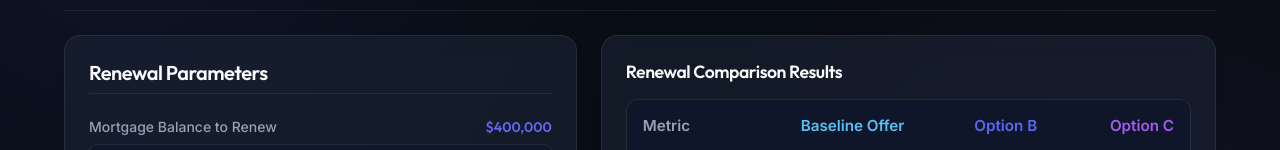
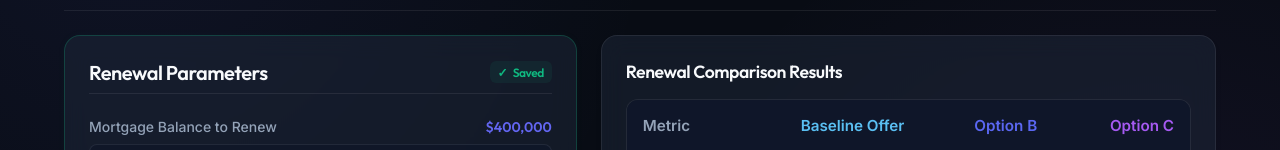
Before and after one commit to michaelsanford/Mortimer, a React (Vite) app: page / in a window 1280 px wide. Both pictures are taken after a click on the link "Renewal & Refinance". Shown: the part 256-406 px from the top of the page. Built offline with nearby package versions, Linux system fonts and the light colour scheme.

Commit message:
feat(autosave): implement full debounced autosave with visual status badges and card glows

```diff
--- a/src/components/PaydownSimulator.tsx
+++ b/src/components/PaydownSimulator.tsx
@@ -1,4 +1,4 @@
-import React, { useState, useMemo } from 'react';
+import React, { useState, useMemo, useEffect } from 'react';
 import { ChevronDown, ChevronUp, DollarSign, Percent, Sparkles } from 'lucide-react';
 import { calculateAmortization, getPaymentsPerYear, calculateRegularPayment } from '../utils/mortgageMath';
 import type { MortgageInputs, PaymentFrequency } from '../utils/mortgageMath';
@@ -30,6 +30,58 @@ interface PaydownSimulatorProps {
   initialProfile: MortgageInputs | null;
   onSaveProfile: (profile: MortgageInputs) => void;
 }
+
+const SaveStatusBadge: React.FC<{ status: 'saved' | 'pending' | 'saving' }> = ({ status }) => {
+  const config = {
+    saved: { color: 'var(--color-success)', text: 'Saved', bg: 'rgba(16, 185, 129, 0.08)' },
+    pending: { color: 'var(--color-warning)', text: 'Pending', bg: 'rgba(245, 158, 11, 0.08)' },
+    saving: { color: 'var(--color-primary)', text: 'Saving...', bg: 'rgba(99, 102, 241, 0.08)' }
+  };
+
+  const current = config[status];
+
+  return (
+    <div style={{
+      display: 'inline-flex',
+      alignItems: 'center',
+      gap: '0.35rem',
+      fontSize: '0.75rem',
+      fontWeight: 600,
+      color: current.color,
+      background: current.bg,
+      padding: '0.2rem 0.5rem',
+      borderRadius: '0.375rem',
+      transition: 'all 0.3s ease',
+      border: `1px solid ${current.color}33`,
+      height: '22px'
+    }}>
+      {status === 'saving' && (
+        <span style={{
+          display: 'inline-block',
+          width: '8px',
+          height: '8px',
+          border: `1.5px solid ${current.color}`,
+          borderTopColor: 'transparent',
+          borderRadius: '50%',
+          animation: 'spin 0.6s linear infinite'
+        }} />
+      )}
+      {status === 'pending' && (
+        <span style={{
+          width: '6px',
+          height: '6px',
+          background: current.color,
+          borderRadius: '50%',
+          animation: 'pulse 1.5s infinite ease-in-out'
+        }} />
+      )}
+      {status === 'saved' && (
+        <span style={{ color: current.color }}>✓</span>
+      )}
+      <span>{current.text}</span>
+    </div>
+  );
+};
 
 export const PaydownSimulator: React.FC<PaydownSimulatorProps> = ({ initialProfile, onSaveProfile }) => {
   // Local state for inputs
@@ -63,8 +115,7 @@ export const PaydownSimulator: React.FC<PaydownSimulatorProps> = ({ initialProfi
   const [paymentIncreasePercent, setPaymentIncreasePercent] = useState<number>(initialProfile?.prepayments?.paymentIncreasePercent || 0);
   const [paymentIncreaseFixed, setPaymentIncreaseFixed] = useState<number>(initialProfile?.prepayments?.paymentIncreaseFixed || 0);
 
-  const [isSaving, setIsSaving] = useState(false);
-  const [showSuccess, setShowSuccess] = useState(false);
+  const [saveStatus, setSaveStatus] = useState<'saved' | 'pending' | 'saving'>('saved');
 
   const calculatedRegularPayment = useMemo(() => {
     const principalForPayment = originalPrincipal && originalPrincipal > 0 ? originalPrincipal : principal;
@@ -154,11 +205,24 @@ export const PaydownSimulator: React.FC<PaydownSimulatorProps> = ({ initialProfi
     showPrepayments, lumpSumAmount, doubleUp, paymentIncreasePercent, paymentIncreaseFixed, initialProfile
   ]);
 
-  const handleSave = () => {
-    setIsSaving(true);
-    setTimeout(() => {
-      setIsSaving(false);
-      setShowSuccess(true);
+  // Set to pending when inputs change compared to initialProfile
+  useEffect(() => {
+    if (isDirty && saveStatus === 'saved') {
+      setSaveStatus('pending');
+    }
+  }, [isDirty, saveStatus]);
+
+  // Debounced autosave
+  useEffect(() => {
+    if (!isDirty) {
+      setSaveStatus('saved');
+      return;
+    }
+
+    setSaveStatus('pending');
+    const timer = setTimeout(() => {
+      setSaveStatus('saving');
+
       onSaveProfile({
         principal,
         interestRate,
@@ -179,11 +243,20 @@ export const PaydownSimulator: React.FC<PaydownSimulatorProps> = ({ initialProfi
         } : undefined
       });
 
-      setTimeout(() => {
-        setShowSuccess(false);
-      }, 2000);
-    }, 450);
-  };
+      const successTimer = setTimeout(() => {
+        setSaveStatus('saved');
+      }, 400);
+      return () => clearTimeout(successTimer);
+    }, 800);
+
+    return () => clearTimeout(timer);
+  }, [
+    isDirty,
+    principal, interestRate, amortizationYears, amortizationMonths, paymentFrequency, maturityDate, confirmedPayment,
+    originalPrincipal, originalAmortizationYears, originalAmortizationMonths, originalTermYears,
+    showPrepayments, lumpSumAmount, doubleUp, paymentIncreasePercent, paymentIncreaseFixed,
+    onSaveProfile
+  ]);
 
   // Line Chart Data
   const chartData = useMemo(() => {
@@ -285,9 +358,17 @@ export const PaydownSimulator: React.FC<PaydownSimulatorProps> = ({ initialProfi
 
       <div className="grid-main">
         {/* Inputs panel */}
-        <div className="card flex flex-col gap-4">
-          <h3 style={{ borderBottom: '1px solid var(--border-color)', paddingBottom: '0.5rem', marginBottom: '0.5rem' }}>
-            Mortgage Parameters
+        <div className={`card flex flex-col gap-4 card-${saveStatus}`}>
+          <h3 style={{
+            borderBottom: '1px solid var(--border-color)',
+            paddingBottom: '0.5rem',
+            marginBottom: '0.5rem',
+            display: 'flex',
+            justifyContent: 'space-between',
+            alignItems: 'center'
+          }}>
+            <span>Mortgage Parameters</span>
+            <SaveStatusBadge status={saveStatus} />
           </h3>
 
           {/* Group 1: Current Term & Balance */}
@@ -613,40 +694,6 @@ export const PaydownSimulator: React.FC<PaydownSimulatorProps> = ({ initialProfi
               </div>
             </div>
           )}
-
-          <button
-            type="button"
-            className="btn btn-primary w-full mt-4"
-            onClick={handleSave}
-            disabled={!isDirty || isSaving}
-            style={{
-              background: showSuccess ? 'var(--color-success)' : undefined,
-              borderColor: showSuccess ? 'var(--color-success)' : undefined,
-              transition: 'all 0.3s ease',
-            }}
-          >
-            {isSaving ? (
-              <>
-                <span style={{
-                  display: 'inline-block',
-                  width: '14px',
-                  height: '14px',
-                  border: '2px solid rgba(255,255,255,0.3)',
-                  borderTopColor: '#fff',
-                  borderRadius: '50%',
-                  animation: 'spin 0.6s linear infinite',
-                  marginRight: '0.5rem'
-                }} />
-                Saving...
-              </>
-            ) : showSuccess ? (
-              <span style={{ display: 'inline-flex', alignItems: 'center', gap: '0.25rem', animation: 'scaleUp 0.2s ease-out' }}>
-                ✓ Profile Saved!
-              </span>
-            ) : (
-              'Save as Active Profile'
-            )}
-          </button>
         </div>
 
         {/* Charts & Outcomes Panel */}
--- a/src/components/RateComparer.tsx
+++ b/src/components/RateComparer.tsx
@@ -35,6 +35,58 @@ interface RateComparerProps {
   onSaveProfile?: (newProfile: MortgageInputs) => void;
 }
 
+const SaveStatusBadge: React.FC<{ status: 'saved' | 'pending' | 'saving' }> = ({ status }) => {
+  const config = {
+    saved: { color: 'var(--color-success)', text: 'Saved', bg: 'rgba(16, 185, 129, 0.08)' },
+    pending: { color: 'var(--color-warning)', text: 'Pending', bg: 'rgba(245, 158, 11, 0.08)' },
+    saving: { color: 'var(--color-primary)', text: 'Saving...', bg: 'rgba(99, 102, 241, 0.08)' }
+  };
+
+  const current = config[status];
+
+  return (
+    <div style={{
+      display: 'inline-flex',
+      alignItems: 'center',
+      gap: '0.35rem',
+      fontSize: '0.75rem',
+      fontWeight: 600,
+      color: current.color,
+      background: current.bg,
+      padding: '0.2rem 0.5rem',
+      borderRadius: '0.375rem',
+      transition: 'all 0.3s ease',
+      border: `1px solid ${current.color}33`,
+      height: '22px'
+    }}>
+      {status === 'saving' && (
+        <span style={{
+          display: 'inline-block',
+          width: '8px',
+          height: '8px',
+          border: `1.5px solid ${current.color}`,
+          borderTopColor: 'transparent',
+          borderRadius: '50%',
+          animation: 'spin 0.6s linear infinite'
+        }} />
+      )}
+      {status === 'pending' && (
+        <span style={{
+          width: '6px',
+          height: '6px',
+          background: current.color,
+          borderRadius: '50%',
+          animation: 'pulse 1.5s infinite ease-in-out'
+        }} />
+      )}
+      {status === 'saved' && (
+        <span style={{ color: current.color }}>✓</span>
+      )}
+      <span>{current.text}</span>
+    </div>
+  );
+};
+
 const calculateRemainingMonths = (maturityDateStr: string) => {
   if (!maturityDateStr) return 36;
   const maturity = new Date(maturityDateStr);
@@ -45,6 +97,7 @@ const calculateRemainingMonths = (maturityDateStr: string) => {
 
 export const RateComparer: React.FC<RateComparerProps> = ({ profile, onSaveProfile }) => {
   const [activeSubTab, setActiveSubTab] = useState<'renewal' | 'refinance'>('renewal');
+  const [saveStatus, setSaveStatus] = useState<'saved' | 'pending' | 'saving'>('saved');
 
   const defaultBalance = profile?.principal || 400000;
   const defaultRate = profile?.interestRate || 4.85;
@@ -134,7 +187,14 @@ export const RateComparer: React.FC<RateComparerProps> = ({ profile, onSaveProfi
       refinanceCustomPenalty !== profile.refinanceCustomPenalty ||
       refinanceFees !== profile.refinanceFees;
 
-    if (offersChanged || othersChanged) {
+    if (!offersChanged && !othersChanged) {
+      setSaveStatus('saved');
+      return;
+    }
+
+    setSaveStatus('pending');
+    const timer = setTimeout(() => {
+      setSaveStatus('saving');
       onSaveProfile({
         ...profile,
         offers,
@@ -149,7 +209,13 @@ export const RateComparer: React.FC<RateComparerProps> = ({ profile, onSaveProfi
         refinanceCustomPenalty,
         refinanceFees
       });
-    }
+      const successTimer = setTimeout(() => {
+        setSaveStatus('saved');
+      }, 400);
+      return () => clearTimeout(successTimer);
+    }, 800);
+
+    return () => clearTimeout(timer);
   }, [
     offers,
     renewalBalance,
@@ -341,9 +407,17 @@ export const RateComparer: React.FC<RateComparerProps> = ({ profile, onSaveProfi
         /* RENEWAL COMPARE PANEL */
         <div className="grid-main">
           {/* Inputs */}
-          <div className="card flex flex-col gap-4">
-            <h3 style={{ borderBottom: '1px solid var(--border-color)', paddingBottom: '0.5rem', marginBottom: '0.5rem' }}>
-              Renewal Parameters
+          <div className={`card flex flex-col gap-4 card-${saveStatus}`}>
+            <h3 style={{
+              borderBottom: '1px solid var(--border-color)',
+              paddingBottom: '0.5rem',
+              marginBottom: '0.5rem',
+              display: 'flex',
+              justifyContent: 'space-between',
+              alignItems: 'center'
+            }}>
+              <span>Renewal Parameters</span>
+              <SaveStatusBadge status={saveStatus} />
             </h3>
 
             {/* Balance */}
@@ -574,9 +648,17 @@ export const RateComparer: React.FC<RateComparerProps> = ({ profile, onSaveProfi
         /* REFINANCE PENALTY PANEL */
         <div className="grid-main">
           {/* Inputs */}
-          <div className="card flex flex-col gap-4">
-            <h3 style={{ borderBottom: '1px solid var(--border-color)', paddingBottom: '0.5rem', marginBottom: '0.5rem' }}>
-              Refinance Parameters
+          <div className={`card flex flex-col gap-4 card-${saveStatus}`}>
+            <h3 style={{
+              borderBottom: '1px solid var(--border-color)',
+              paddingBottom: '0.5rem',
+              marginBottom: '0.5rem',
+              display: 'flex',
+              justifyContent: 'space-between',
+              alignItems: 'center'
+            }}>
+              <span>Refinance Parameters</span>
+              <SaveStatusBadge status={saveStatus} />
             </h3>
 
             {/* Current Mortgage Info */}
--- a/src/index.css
+++ b/src/index.css
@@ -151,6 +151,21 @@ p {
   box-shadow: var(--shadow-md);
   position: relative;
   overflow: hidden;
+}
+
+.card-saved {
+  border-color: rgba(16, 185, 129, 0.25) !important;
+  box-shadow: 0 0 10px rgba(16, 185, 129, 0.03), var(--shadow-md) !important;
+}
+
+.card-pending {
+  border-color: rgba(245, 158, 11, 0.35) !important;
+  box-shadow: 0 0 12px rgba(245, 158, 11, 0.05), var(--shadow-md) !important;
+}
+
+.card-saving {
+  border-color: rgba(99, 102, 241, 0.45) !important;
+  box-shadow: 0 0 15px rgba(99, 102, 241, 0.12), var(--shadow-md) !important;
 }
 
 .card::before {
@@ -814,3 +829,9 @@ input:checked + .toggle-slider:before {
   from { transform: scale(0.9); opacity: 0; }
   to { transform: scale(1); opacity: 1; }
 }
+
+@keyframes pulse {
+  0% { transform: scale(0.9); opacity: 0.6; }
+  50% { transform: scale(1.2); opacity: 1; }
+  100% { transform: scale(0.9); opacity: 0.6; }
+}
```
